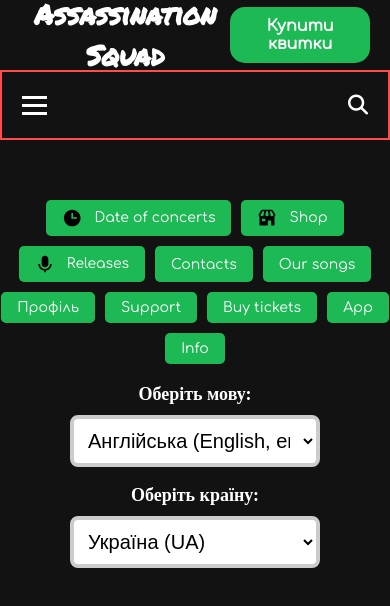
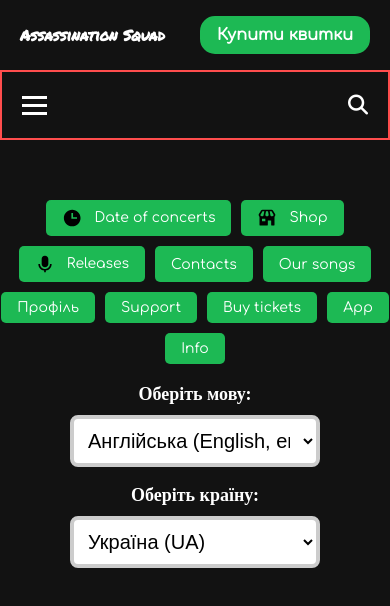
Before and after one commit to likeauser9/musicplatform.com, a plain HTML site: page index.html in a window 390 px wide. Drawn offline with nearby package versions, Linux system fonts and the light colour scheme.

Commit message:
ну типа коммит

```diff
--- a/index.css
+++ b/index.css
@@ -310,6 +310,10 @@
     transition: all 0.25s ease-in-out;
   }
 
+  .logo {
+    font-size: 15px;
+  }
+
   /* .nav_menu {
     position: fixed;
     left: -100%;
```
